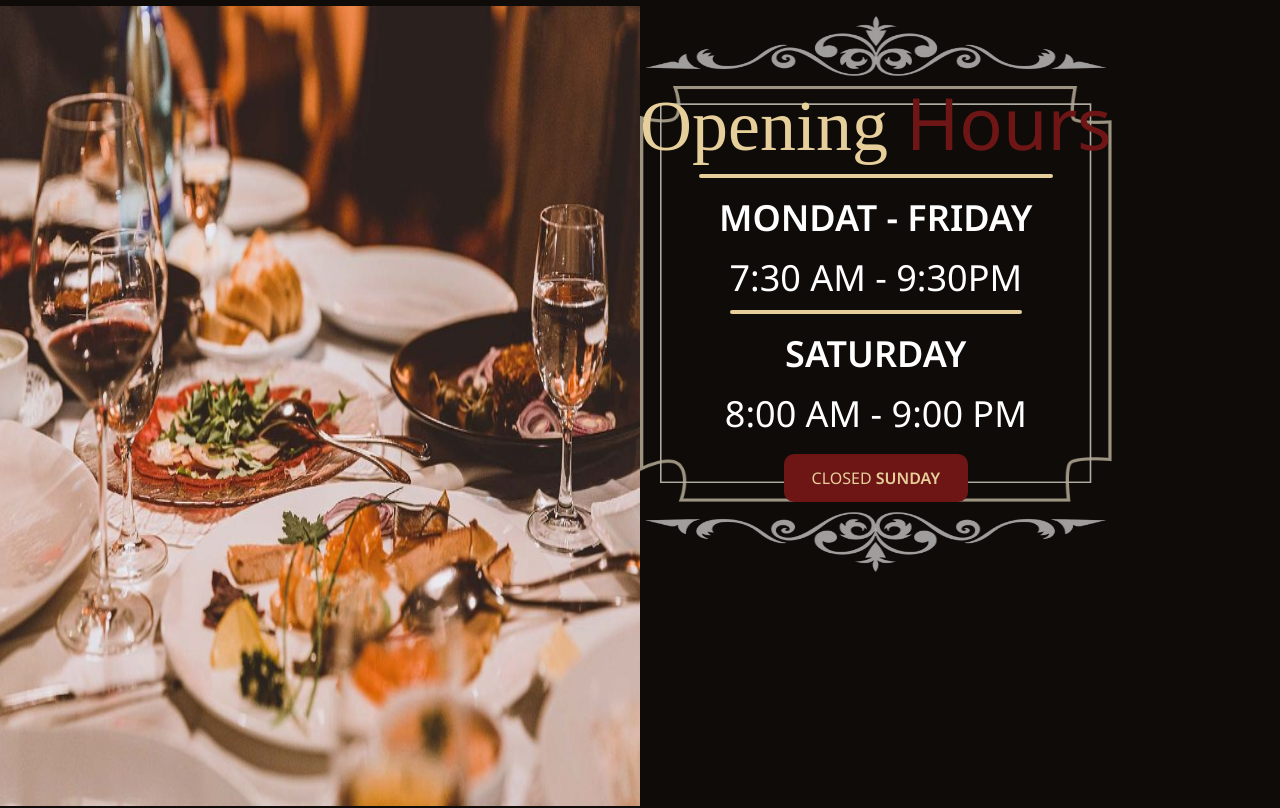
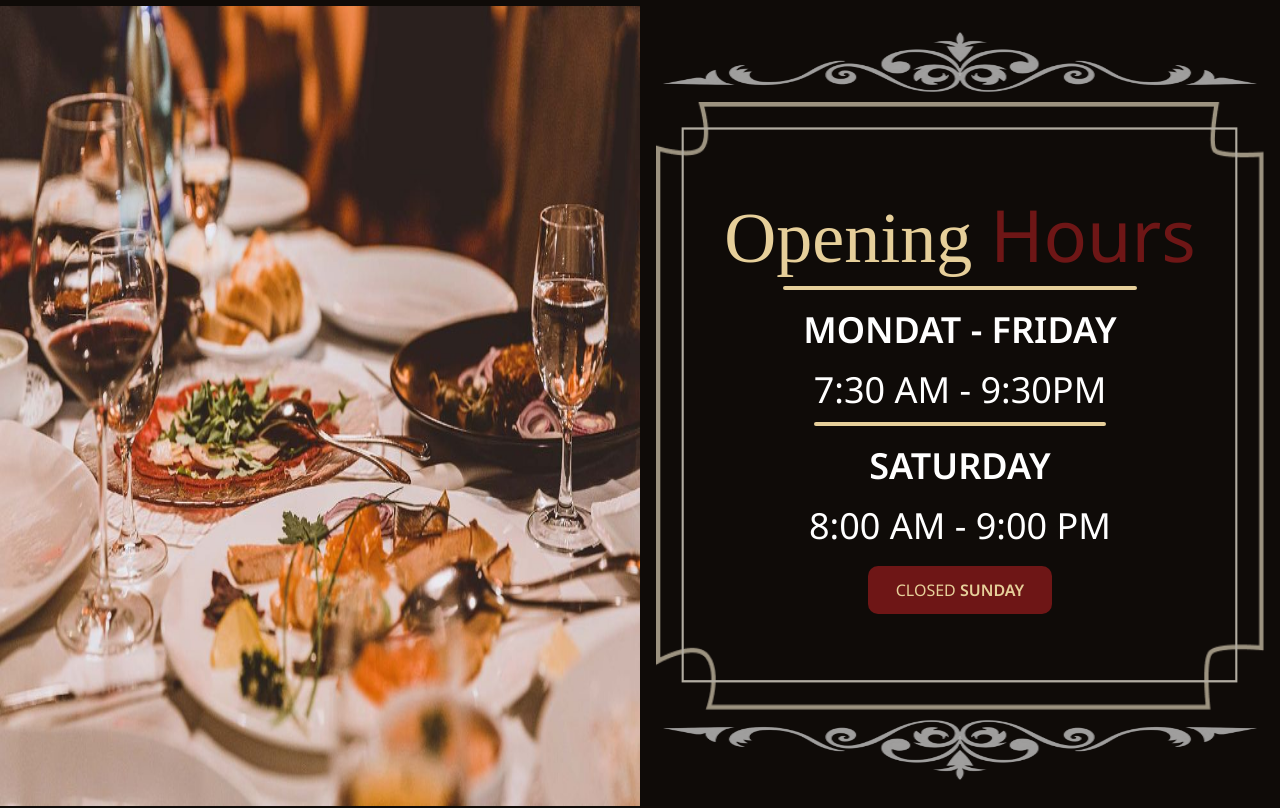
Before and after one commit to unknowdeepanshu/cafe-and-restaurant, a React (Vite) app in the folder Spice Route Restaurant/: page / in a window 1280 px wide. Shown: the part 1594-2402 px from the top of the page. Built offline with nearby package versions, Linux system fonts and the light colour scheme; a web font is replaced by a local one.

Commit message:
feat: add Gallery page and update routing; enhance OpeningCard styling

```diff
--- a/Spice Route Restaurant/src/components/opening/OpeningCard.tsx
+++ b/Spice Route Restaurant/src/components/opening/OpeningCard.tsx
@@ -10,10 +10,10 @@ function OpeningCard({ className }: OpeningCardProps) {
   return (
     <>
       <div
-        className={
-          (cn("flex h-1/2 w-full flex-col items-center p-4 md:h-full md:w-1/2"),
-          className)
-        }
+        className={cn(
+          "flex h-1/2 w-full flex-col items-center p-4 md:h-full md:w-1/2",
+          className,
+        )}
       >
         <img
           src={designLine}
@@ -21,7 +21,7 @@ function OpeningCard({ className }: OpeningCardProps) {
           className="h-20 w-full shrink-0 opacity-70"
         />
 
-        <div className="relative flex min-h-0 w-full flex-1 flex-col items-center justify-center gap-5 overflow-hidden">
+        <div className="relative flex min-h-0 w-full flex-1 flex-col items-center justify-center gap-5 overflow-hidden p-10">
           <img
             src={backLines}
             alt="backLines"
--- a/Spice Route Restaurant/src/main.tsx
+++ b/Spice Route Restaurant/src/main.tsx
@@ -4,7 +4,7 @@ import "./index.css";
 import App from "./Layout.tsx";
 import { createBrowserRouter } from "react-router";
 import { RouterProvider } from "react-router/dom";
-import { Home, Menu, PrivateEvents, Chef, Contact } from "@/pages";
+import { Home, Menu, PrivateEvents, Chef, Contact, Gallery } from "@/pages";
 
 const router = createBrowserRouter([
   {
@@ -32,6 +32,10 @@ const router = createBrowserRouter([
         path: "/contact",
         element: <Contact />,
       },
+      {
+        path: "/gallery",
+        element: <Gallery />,
+      },
     ],
   },
 ]);
--- /dev/null
+++ b/Spice Route Restaurant/src/pages/Gallery/Gallery.tsx
@@ -0,0 +1,5 @@
+function Gallery() {
+  return <></>;
+}
+
+export default Gallery;
--- a/Spice Route Restaurant/src/pages/index.ts
+++ b/Spice Route Restaurant/src/pages/index.ts
@@ -1,7 +1,8 @@
 import Chef from "./Chef/Chef";
 import Contact from "./Contact/Contact";
+import Gallery from "./Gallery/Gallery";
 import Home from "./Home/home";
 import Menu from "./Menu/menu";
 import PrivateEvents from "./PrivateEvents/PrivateEvents";
 
-export { Home, Menu, PrivateEvents, Chef, Contact };
+export { Home, Menu, PrivateEvents, Chef, Contact, Gallery };
```
